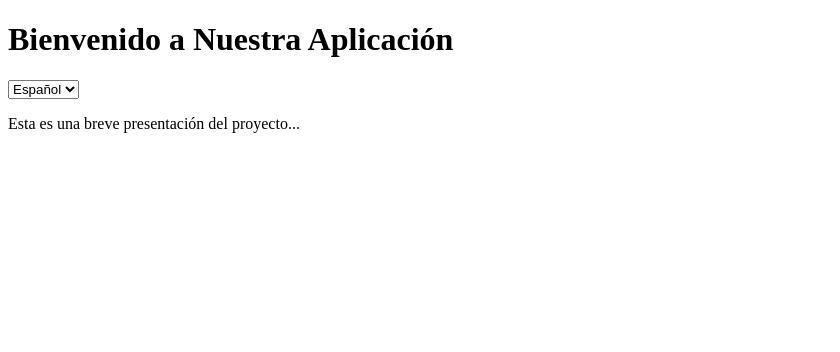
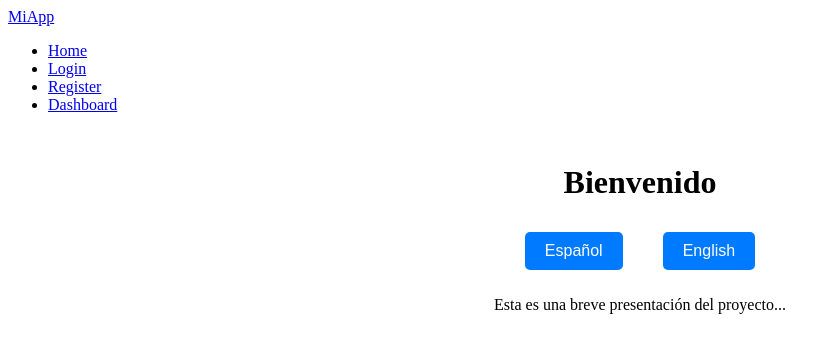
Before and after one commit to Poltier/decision-app, an Angular app: page / in a window 1280 px wide. Shown: the top 352 px of the page, without its empty margins (0-840 px from the left). Built offline with nearby package versions, Linux system fonts and the light colour scheme; no server answers.

Commit message:
Intento ocultar header en welcome

```diff
--- a/src/app/app.component.html
+++ b/src/app/app.component.html
@@ -1 +1,5 @@
+<div *ngIf="showHeader">
+    <app-header></app-header>
+</div>
+
 <router-outlet></router-outlet>
--- a/src/app/app.component.ts
+++ b/src/app/app.component.ts
@@ -1,4 +1,5 @@
 import { Component } from '@angular/core';
+import { Router, NavigationEnd } from '@angular/router';
 
 @Component({
   selector: 'app-root',
@@ -6,5 +7,16 @@ import { Component } from '@angular/core';
   styleUrls: ['./app.component.css']
 })
 export class AppComponent {
-  title = 'my-app';
+
+  showHeader: boolean = true; // Presupone que el header se mostrará por defecto
+
+  constructor(private router: Router) {
+    // Escucha los eventos del router para ajustar la visibilidad del header
+    this.router.events.subscribe(event => {
+      if (event instanceof NavigationEnd) {
+        // Actualiza showHeader basado en la URL después de las redirecciones
+        this.showHeader = !event.urlAfterRedirects.includes('welcome');
+      }
+    });
+  }
 }
--- a/src/app/header/header.component.html
+++ b/src/app/header/header.component.html
@@ -11,7 +11,7 @@
           <li *ngIf="!showAuthSection" class="nav-item">
               <a class="nav-link" routerLink="/register">Register</a>
           </li>
-          <li *ngIf="showAuthSection" class="nav-item">
+          <li *ngIf="!showAuthSection" class="nav-item">
               <a class="nav-link" routerLink="/dashboard">Dashboard</a>
           </li>
           <li *ngIf="showAuthSection" class="nav-item">
--- a/src/app/register/register.component.html
+++ b/src/app/register/register.component.html
@@ -3,17 +3,17 @@
     <div>
         <label for="email">Email:</label>
         <input type="email" formControlName="email" placeholder="Email" required>
-        <div *ngIf="registerForm.controls['email'].invalid && registerForm.controls['email'].touched">
-            <p *ngIf="registerForm.controls['email'].errors?.required">Email is required.</p>
-            <p *ngIf="registerForm.controls['email'].errors?.email">Email is not valid.</p>
+        <div *ngIf="registerForm.get('email')?.invalid && registerForm.get('email')?.touched">
+            <p *ngIf="registerForm.get('email')?.errors?.['required']">Email is required.</p>
+            <p *ngIf="registerForm.get('email')?.errors?.['email']">Email is not valid.</p>
         </div>
     </div>
     <div>
         <label for="password">Password:</label>
         <input type="password" formControlName="password" placeholder="Password" required>
-        <div *ngIf="registerForm.controls['password'].invalid && registerForm.controls['password'].touched">
-            <p *ngIf="registerForm.controls['password'].errors?.required">Password is required.</p>
-            <p *ngIf="registerForm.controls['password'].errors?.minlength">Password must be at least 8 characters long.</p>
+        <div *ngIf="registerForm.get('password')?.invalid && registerForm.get('password')?.touched">
+            <p *ngIf="registerForm.get('password')?.errors?.['required']">Password is required.</p>
+            <p *ngIf="registerForm.get('password')?.errors?.['minlength']">Password must be at least 8 characters long.</p>
         </div>
     </div>
     <button type="submit" [disabled]="registerForm.invalid">Registrarse</button>
--- a/src/app/welcome/welcome.component.css
+++ b/src/app/welcome/welcome.component.css
@@ -0,0 +1,40 @@
+.welcome-container {
+    text-align: center;
+    margin-top: 50px;
+}
+
+.language-buttons {
+    display: inline-block;
+    margin: 0 10px;
+}
+
+button {
+    background-color: #007bff;
+    color: white;
+    border: none;
+    padding: 10px 20px;
+    margin: 10px 20px;
+    font-size: 16px;
+    cursor: pointer;
+    border-radius: 5px;
+    transition: transform 0.5s ease;
+}
+
+button:hover {
+    animation: shake 0.5s;
+    animation-iteration-count: infinite;
+}
+
+@keyframes shake {
+    0% { transform: translate(1px, 1px) rotate(0deg); }
+    10% { transform: translate(-1px, -2px) rotate(-1deg); }
+    20% { transform: translate(-3px, 0px) rotate(1deg); }
+    30% { transform: translate(3px, 2px) rotate(0deg); }
+    40% { transform: translate(1px, -1px) rotate(1deg); }
+    50% { transform: translate(-1px, 2px) rotate(-1deg); }
+    60% { transform: translate(-3px, 1px) rotate(0deg); }
+    70% { transform: translate(3px, 1px) rotate(-1deg); }
+    80% { transform: translate(-1px, -1px) rotate(1deg); }
+    90% { transform: translate(1px, 2px) rotate(0deg); }
+    100% { transform: translate(1px, -2px) rotate(-1deg); }
+}
--- a/src/app/welcome/welcome.component.html
+++ b/src/app/welcome/welcome.component.html
@@ -1,9 +1,9 @@
-<div>
-    <h1>Bienvenido a Nuestra Aplicación</h1>
-    <select (change)="onLanguageSelect($event)">
-        <option value="es">Español</option>
-        <option value="en">English</option>
-        <!-- Añade más idiomas según sea necesario -->
-    </select>
+<div class="welcome-container">
+    <h1>Bienvenido</h1>
+    <div class="language-buttons">
+      <button (click)="selectLanguage('es')">Español</button>
+      <button (click)="selectLanguage('en')">English</button>
+      <!-- Añadir más botones para otros idiomas si es necesario -->
+    </div>
     <p>Esta es una breve presentación del proyecto...</p>
 </div>
--- a/src/app/welcome/welcome.component.ts
+++ b/src/app/welcome/welcome.component.ts
@@ -1,4 +1,5 @@
 import { Component } from '@angular/core';
+import { Router } from '@angular/router';
 
 @Component({
   selector: 'app-welcome',
@@ -6,13 +7,12 @@ import { Component } from '@angular/core';
   styleUrls: ['./welcome.component.css']
 })
 export class WelcomeComponent {
-  constructor() { }
+  constructor(private router: Router) { }
 
-  onLanguageSelect(event: any) {
-    const language = event.target.value;
-    // Aquí usar un servicio para cambiar el idioma de la app
+  selectLanguage(language: string) {
     console.log('Idioma seleccionado:', language);
     localStorage.setItem('language', language);
-    // this.i18nService.setLanguage(language);
+    // Redirigir al dashboard después de seleccionar el idioma
+    this.router.navigate(['/dashboard']);
   }
 }
```
Also changed, not shown: src/app/app.module.ts (+6 -5 lines).
